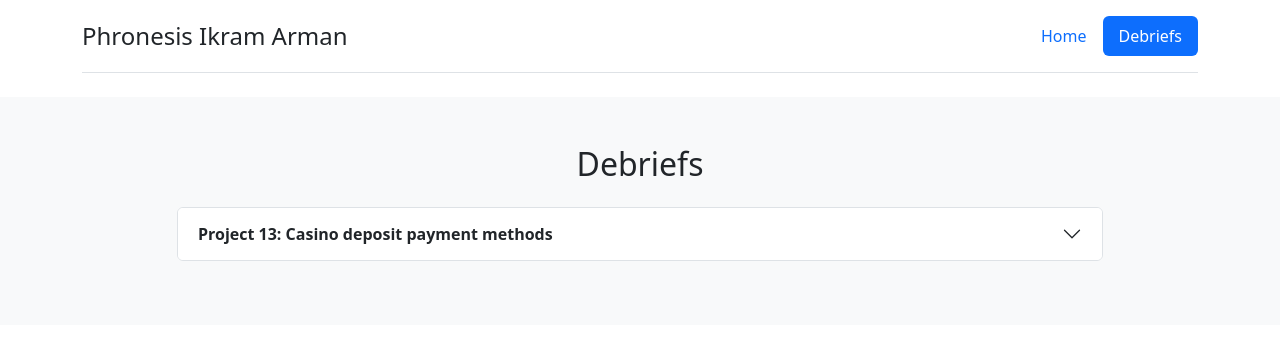
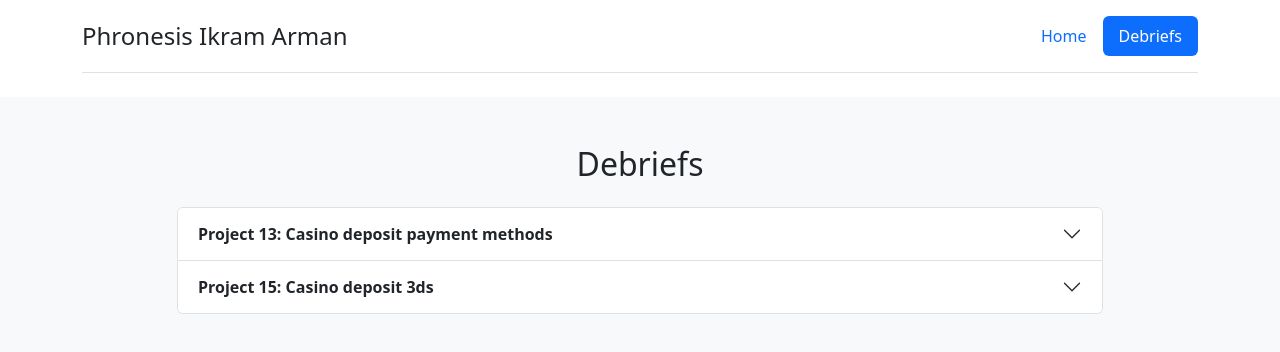
Before and after one commit to ikram-patah/phronesis-ikram-arman, a Vue app: page /debriefs in a window 1280 px wide. Shown: the top 352 px of the page. Built offline with nearby package versions, Linux system fonts and the light colour scheme.

Commit message:
Project 15

```diff
--- a/src/data/debriefs.js
+++ b/src/data/debriefs.js
@@ -36,5 +36,25 @@ export const debriefs = [
         </div>
       `
     ]
+  },
+  {
+    id: 'project-15',
+    title: 'Project 15: Casino deposit 3ds',
+    smiles: [
+      `
+        It was straightforward to set up the 3DS and the good thing that there's a link to documentation with good explanation of how to set up both flows.
+      `,
+    ],
+    confusings: [
+      `
+        Country field in "Merchant Country" should be a dropdown or at least inform that 2-alpha code is accepted
+      `,
+      `
+        It's not clear which fields are required in 3ds configuration
+      `,
+      `
+        When validation error happens, fields with errors are not highlighted. Validation message should also be on top. not on the bottom.
+      `
+    ]
   }
 ]
--- a/src/router/index.js
+++ b/src/router/index.js
@@ -12,9 +12,9 @@ const router = createRouter({
       component: () => import('../views/HomeView.vue')
     },
     {
-      path: '/project-13',
-      name: 'project-13',
-      component: () => import('../views/projects/Project-13-view.vue')
+      path: '/project-15',
+      name: 'project-15',
+      component: () => import('../views/projects/Project-15-view.vue')
     },
     {
       path: '/debriefs',
--- a/src/views/HomeView.vue
+++ b/src/views/HomeView.vue
@@ -9,11 +9,11 @@ import { RouterLink } from 'vue-router'
       <div class="container">
         <div class="row">
           <div class="col-sm-6 col-lg-4 mb-4">
-            <RouterLink :to="{ name: 'project-13' }" custom v-slot="{ navigate }">
+            <RouterLink :to="{ name: 'project-15' }" custom v-slot="{ navigate }">
               <div class="card shadow-lg" @click="navigate">
                 <div class="card-body">
-                  <h5 class="card-title">Project 13</h5>
-                  <p class="card-text text-muted">Casino deposit payment methods</p>
+                  <h5 class="card-title">Project 15</h5>
+                  <p class="card-text text-muted">Casino deposit 3ds</p>
                 </div>
               </div>
             </RouterLink>
--- a/src/views/projects/Project-13-view.vue
+++ b/src/views/projects/Project-15-view.vue
@@ -6,7 +6,7 @@ import Breadcrumb from '@/components/Breadcrumb.vue'
 import rebillyApi, { organizationId, websiteId } from '@/helpers/api'
 import { theme } from '@/helpers/theme-instruments'
 
-const breadcrumbPath = ['home', 'Project 13: Casino deposit payment methods']
+const breadcrumbPath = ['home', 'Project 15: Casino deposit 3ds']
 const customerId = 'ambrosio-ander'
 
 const state = reactive({
```
